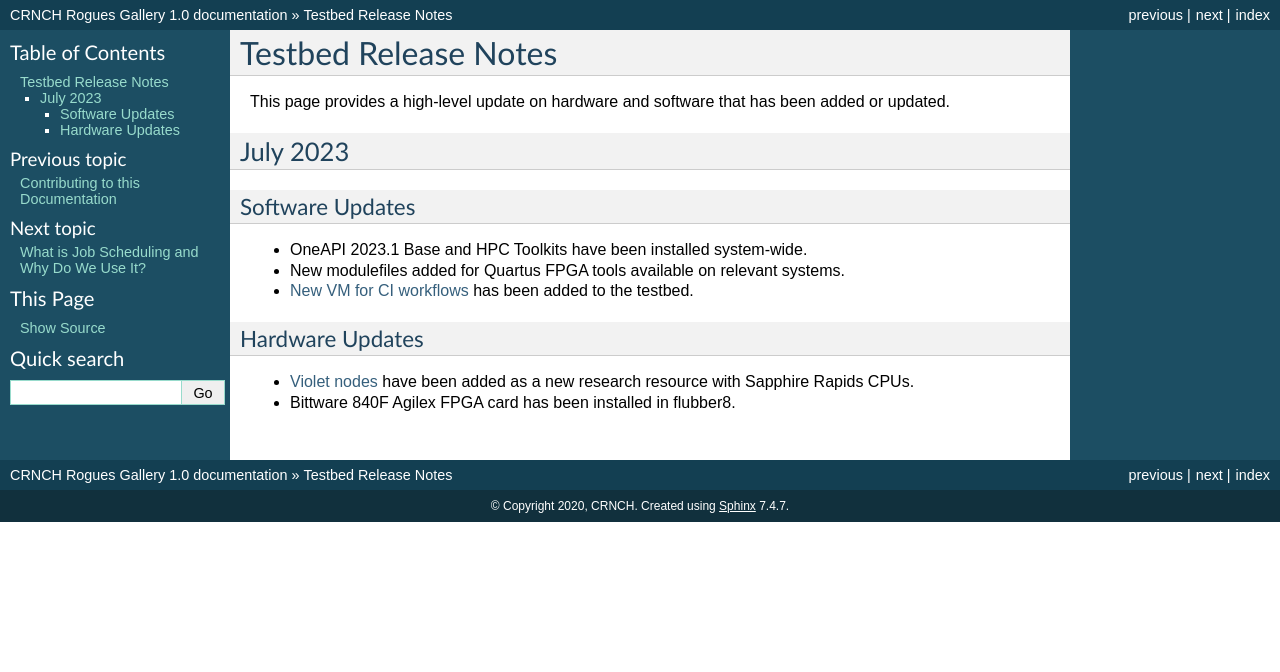
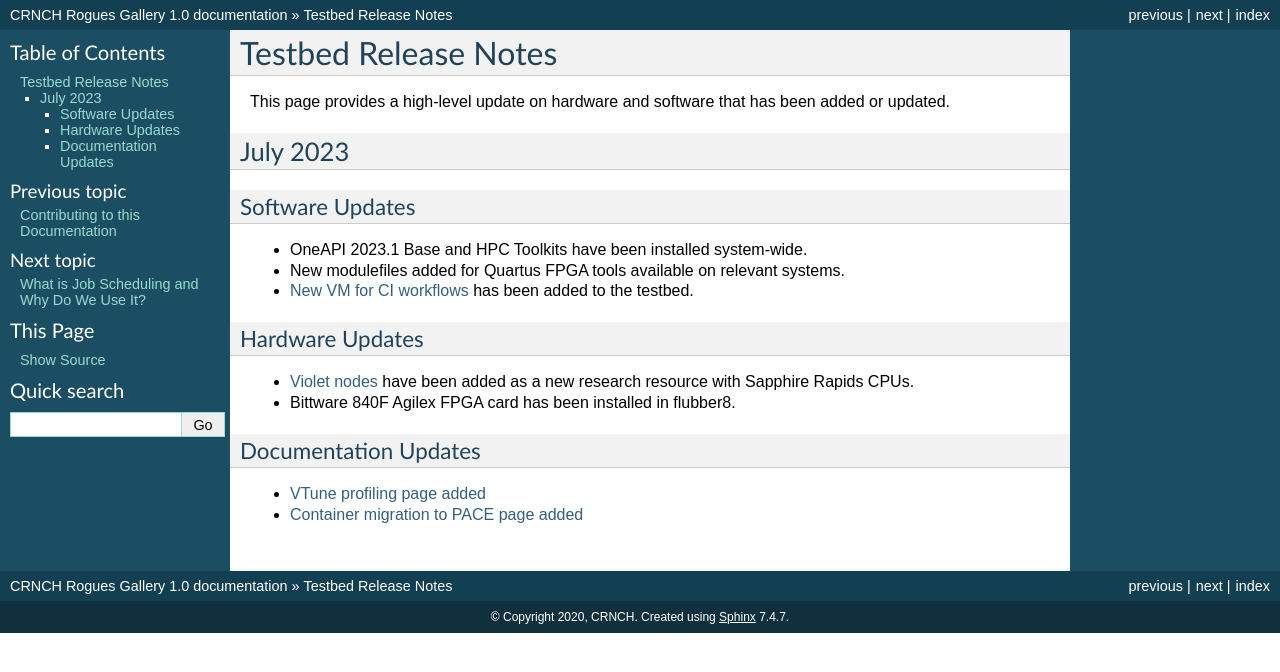
Before and after one commit to gt-crnch-rg/read-the-docs, a Sphinx documentation site: the page built from docs/general/testbed-release-notes.rst, in a window 1280 px wide. Shown: the top 672 px of the page. Built offline with Sphinx 7.4.7, drawn with Linux system fonts in a browser that asks for light colours; pages that are not in the unit, such as notebooks, are missing from menus.

Commit message:
Update testbed-release-notes.rst

```diff
--- a/docs/general/testbed-release-notes.rst
+++ b/docs/general/testbed-release-notes.rst
@@ -17,3 +17,8 @@ Hardware Updates
 ~~~~~~~~~~~~~~~~
 - `Violet nodes <https://gt-crnch-rg.readthedocs.io/en/main/novel-hpc/violet-spr-cxl.html>`__ have been added as a new research resource with Sapphire Rapids CPUs.
 - Bittware 840F Agilex FPGA card has been installed in flubber8.
+
+Documentation Updates
+~~~~~~~~~~~~~~~~
+- `VTune profiling page added <https://gt-crnch-rg.readthedocs.io/en/main/tools/vtune-profiler.html>`__
+- `Container migration to PACE page added <https://gt-crnch-rg.readthedocs.io/en/main/containers/pace-container-migration.html>`__
```
